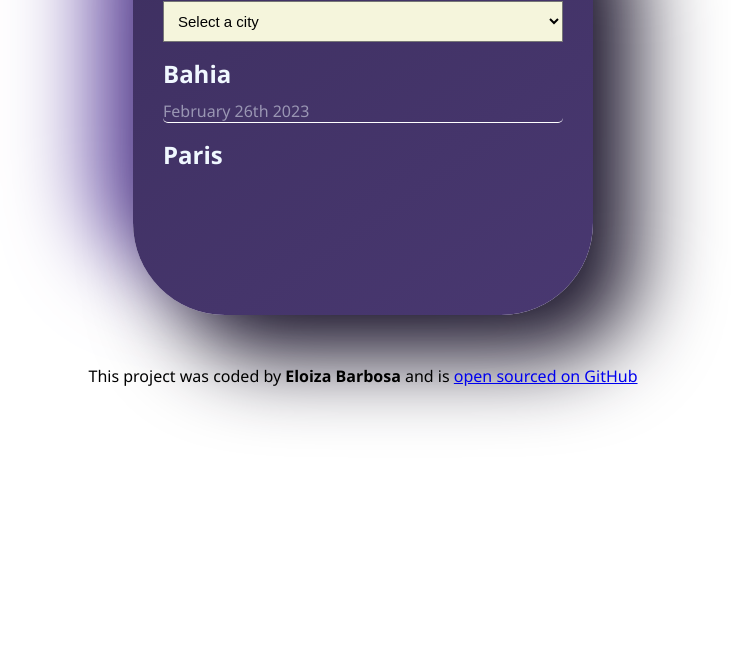
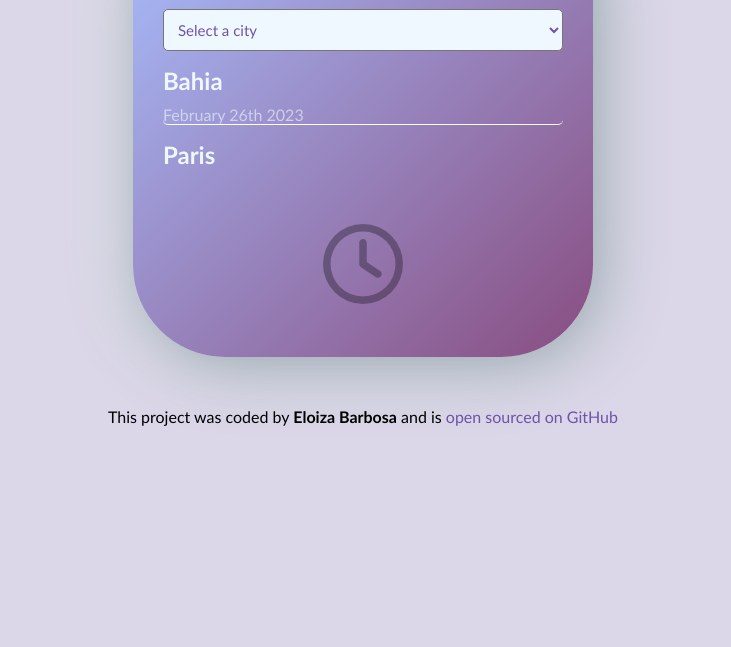
Before and after one commit to EloizaBAB/World-Clock-App, a plain HTML site: page index.html in a window 1280 px wide. Shown: the part 153-800 px from the top of the page, without its empty margins (277-1008 px from the left). Drawn offline with nearby package versions, Linux system fonts and the light colour scheme; a script that the page names is missing.

Commit message:
added icon and changed body background

```diff
--- a/CSS/style.css
+++ b/CSS/style.css
@@ -1,5 +1,3 @@
-/* ter o fundo escuro e com as bordas brilhantes,tipo uma luz led que se move pelas bordass; whenever i hover the cities the background color changes a bit
-*/
 footer {
   text-align: center;
   padding: 50px;
@@ -11,15 +9,19 @@ footer {
   margin: 0 auto;
   padding: 30px;
   border-radius: 20%;
-  background: linear-gradient(145deg, #3d2f5f, #493871);
-  box-shadow: 42px 42px 84px #1b152a, -42px -42px 84px #6d53aa;
+  background-image: linear-gradient(-225deg, #a8bfff 0%, #884d80 100%);
+  box-shadow: 5px 5px 67px #84969f, -5px -5px 67px #ffffff;
+  margin-top: 50px;
 }
 select {
-  background-color: beige;
+  background-color: aliceblue;
   display: block;
   width: 100%;
   padding: 10px;
   font-size: 15px;
+  color: #6d53aa;
+  border-radius: 5px;
+  font-family: "Holtwood One SC", "Gill Sans MT", Calibri, "Trebuchet MS";
 }
 
 .city {
@@ -32,10 +34,6 @@ select {
 }
 .city:last-child {
   border: none;
-}
-.city:hover {
-  background-color: #37319f;
-  transition: transform 0.3s ease;
 }
 
 .paris-time {
@@ -66,17 +64,30 @@ h1 {
   text-align: center;
 }
 .date {
-  opacity: 0.5;
+  opacity: 0.6;
 }
 body {
-  font-family: "Segoe UI", Tahoma, Geneva, Verdana, sans-serif;
+  font-family: "Holtwood One SC", "Gill Sans MT", Calibri, "Trebuchet MS",
+    sans-serif;
+  background: #dbd7e8;
 }
 h2 {
   margin: 0 0 10px;
 }
 .icon {
-  width: 30px;
-  color: aliceblue;
+  width: 80px;
   display: block;
   margin: 0 auto;
+  padding: 30px;
+  opacity: 0.3;
 }
+.city:hover {
+  transform: scale(1.1);
+}
+a {
+  text-decoration: none;
+  color: aliceblue;
+}
+.source-link {
+  color: #6d53aa;
+}
--- a/index.html
+++ b/index.html
@@ -16,19 +16,15 @@
       src="https://kit.fontawesome.com/8a0d7ba526.js"
       crossorigin="anonymous"
     ></script>
+    <link rel="preconnect" href="https://fonts.googleapis.com" />
+    <link rel="preconnect" href="https://fonts.gstatic.com" crossorigin />
+    <link
+      href="https://fonts.googleapis.com/css2?family=Montserrat+Alternates:ital,wght@0,200;1,500&family=Raleway:ital@1&display=swap"
+      rel="stylesheet"
+    />
   </head>
   <body>
     <div class="container" id="container">
-      <svg
-        xmlns="http://www.w3.org/2000/svg"
-        viewBox="0 0 512 512"
-        class="icon"
-      >
-        <!--! Font Awesome Pro 6.3.0 by @fontawesome - https://fontawesome.com License - https://fontawesome.com/license (Commercial License) Copyright 2023 Fonticons, Inc. -->
-        <path
-          d="M256 0a256 256 0 1 1 0 512A256 256 0 1 1 256 0zM232 120V256c0 8 4 15.5 10.7 20l96 64c11 7.4 25.9 4.4 33.3-6.7s4.4-25.9-6.7-33.3L280 243.2V120c0-13.3-10.7-24-24-24s-24 10.7-24 24z"
-        />
-      </svg>
       <h1 class="animate__animated animate__flash">World Clock</h1>
       <select name="" id="city-selected">
         <option value="">Select a city</option>
@@ -54,13 +50,26 @@
           <div class="paris-time"></div>
         </div>
       </div>
+      <svg
+        xmlns="http://www.w3.org/2000/svg"
+        viewBox="0 0 512 512"
+        class="icon"
+      >
+        <!--! Font Awesome Pro 6.3.0 by @fontawesome - https://fontawesome.com License - https://fontawesome.com/license (Commercial License) Copyright 2023 Fonticons, Inc. -->
+        <path
+          d="M464 256A208 208 0 1 1 48 256a208 208 0 1 1 416 0zM0 256a256 256 0 1 0 512 0A256 256 0 1 0 0 256zM232 120V256c0 8 4 15.5 10.7 20l96 64c11 7.4 25.9 4.4 33.3-6.7s4.4-25.9-6.7-33.3L280 243.2V120c0-13.3-10.7-24-24-24s-24 10.7-24 24z"
+        />
+      </svg>
     </div>
 
     <script src="javascript/index.js"></script>
   </body>
   <footer>
     This project was coded by <strong> Eloiza Barbosa</strong> and is
-    <a href="https://github.com/EloizaBAB/World-Clock-App" target="_blank"
+    <a
+      href="https://github.com/EloizaBAB/World-Clock-App"
+      target="_blank"
+      class="source-link"
       >open sourced on GitHub</a
     >
   </footer>
```
